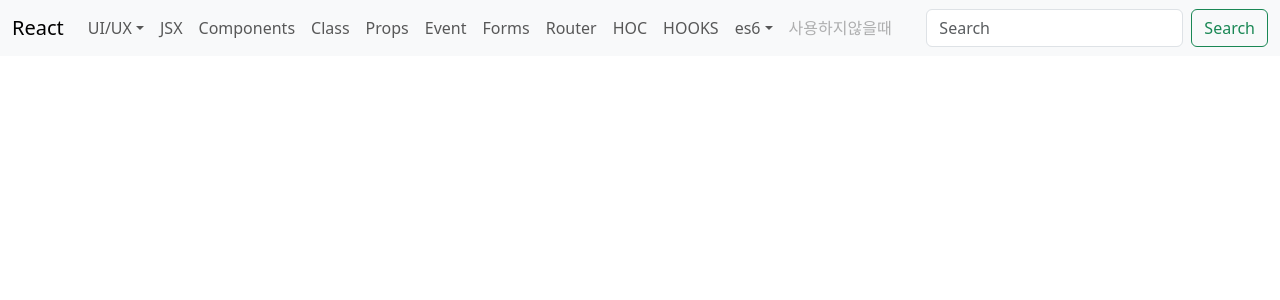
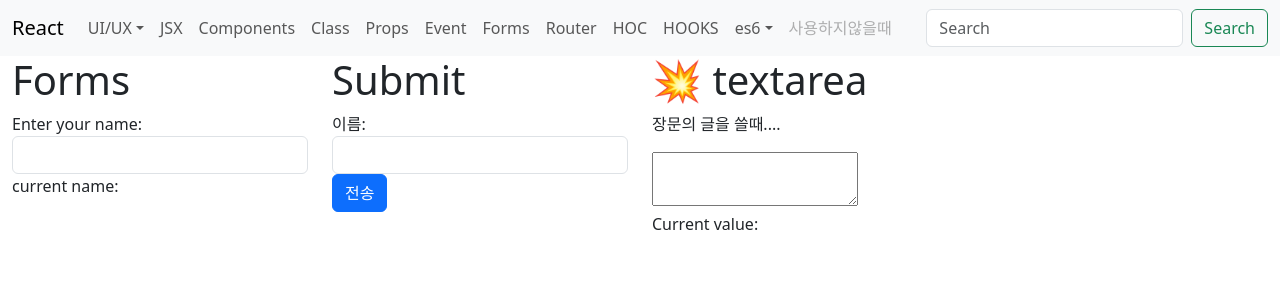
Before and after one commit to rahyekim/react_green, a React (Vite) app in the folder 2_javascript/: page /forms in a window 1280 px wide. Shown: the top 300 px of the page. Built offline with nearby package versions, Linux system fonts and the light colour scheme.

Commit message:
onSubmit 엔터

```diff
--- a/2_javascript/src/include/Header.jsx
+++ b/2_javascript/src/include/Header.jsx
@@ -34,14 +34,14 @@ const Header = ( ) => {
 
 
                 <Nav.Link href="/jsx">JSX</Nav.Link>
-                <Nav.Link href="">Components</Nav.Link>
-                <Nav.Link href="">Class</Nav.Link>
-                <Nav.Link href="">Props</Nav.Link>
-                <Nav.Link href="">Event</Nav.Link>
-                <Nav.Link href="">Forms</Nav.Link>
-                <Nav.Link href="">Router</Nav.Link>
-                <Nav.Link href="">HOC</Nav.Link>
-                <Nav.Link href="">HOOKS</Nav.Link>
+                <Nav.Link href="/components">Components</Nav.Link>
+                <Nav.Link href="/class">Class</Nav.Link>
+                <Nav.Link href="/props">Props</Nav.Link>
+                <Nav.Link href="/event">Event</Nav.Link>
+                <Nav.Link href="/forms">Forms</Nav.Link>
+                <Nav.Link href="/router">Router</Nav.Link>
+                <Nav.Link href="/hoc">HOC</Nav.Link>
+                <Nav.Link href="/hooks">HOOKS</Nav.Link>
 
                 <NavDropdown
                     title="es6"
--- a/2_javascript/src/main.jsx
+++ b/2_javascript/src/main.jsx
@@ -29,8 +29,10 @@ import GridWeb from './sub/GridWeb';
 import GridTest from './sub/GridTest';
 import Intro from './sub/jquery/Intro';
 import Jsx from './sub/react/Jsx';
-
-
+import Class from './sub/react/Class';
+import Props from './sub/react/Props';
+import Event from './sub/react/Event';
+import Forms from './sub/react/Forms';
 function App() {
 
 
@@ -62,6 +64,10 @@ function App() {
 
         <Route path='/intro' element={<Intro/>}></Route>
         <Route path='/jsx' element={<Jsx/>}></Route>
+        <Route path='/class' element={<Class/>}></Route>
+        <Route path='/props' element={<Props/>}></Route>
+        <Route path='/event' element={<Event/>}></Route>
+        <Route path='/forms' element={<Forms/>}></Route>
 
 
 
--- a/2_javascript/src/sub/date/MyDate.jsx
+++ b/2_javascript/src/sub/date/MyDate.jsx
@@ -8,12 +8,16 @@ const MyDate = ()=> {  //예약어는 변수명으로 사용할수 없음 const
 
     useEffect(()=> { //1초마다 시간 바뀜 구현
         const timer = setInterval(()=> {setNow(new Date());}, 1000)
+
         //⭐ 1초(1000ms)마다 현재 시간 객체를 새로 만들어서 변수에 쏙 집어넣음
         //컴포넌트가 사라질때 타이머정리 => 메모리 누수 방지
         // ⭐화면에서 시계가 사라질 때 타이머를 확실하게 청소(Clean-up)해 줌!
+
         return () => clearInterval(timer);  //📜return(유언장)
         console.log("처음 한번만 실행")
-    }, []); // 🚨 [] ⭐처음 켜질 때 딱 한 번만 타이머가 세팅
+    }, []);
+
+     // 🚨 [] ⭐처음 켜질 때 딱 한 번만 타이머가 세팅
     // ,[count] => count값이 바뀔때마다 다시 그려줌...
     // 최악의상황 []빼먹었을때 ;1초마다 시간이 바뀔 때마다(리렌더링) 타이머가 매번 새로 계속 만들어져서
     //  타이머가 수천 개로 증식 -브라우저터짐
@@ -28,11 +32,13 @@ const MyDate = ()=> {  //예약어는 변수명으로 사용할수 없음 const
         const hours= String(date.getHours()).padStart(2, '0')
         const minutes= String(date.getMinutes()).padStart(2, '0')
         const seconds=String(date.getSeconds()).padStart(2, '0')
+        const days = ['일', '월', '화', '수', '목', '금', '토'];
+        const dayOfWeek = days[date.getDay()]
 
-        return `${year}년 ${month} 월 ${day}일 ${hours}: ${minutes}: ${seconds}`;
+        return `${year}년 ${month} 월 ${day}일 ${dayOfWeek}요일 ${hours}: ${minutes}: ${seconds}`;
+       };
+        //getDay() ⚠️=> “요일 숫자” (0~6 일요일~토요일)
 
-        //getDay() ⚠️=> “요일 숫자” (0~6 일요일~토요일)
-    };
 
 
     //날짜 계산 함수 (ex 일주일뒤)
--- /dev/null
+++ b/2_javascript/src/sub/react/Class.jsx
@@ -0,0 +1,53 @@
+import React from 'react';
+/*
+
+생명주기 lifecycle 프로젝트의 생성 소멸 수정 삭제
+리액트가 초기에 나왔을 때 유일하게 실행하던 방법이 🤯 클래스형 컴포넌트
+쓰는 방법이 아주 복잡...
+컴포넌트 디드 마운트 컴포넌트 업데이트 등등...으악...
+ -> hook 후크의 초기모델...시조새... => 남아있긴함...
+ 그래서 ⚙️ 함수형 컴포넌트 개발...후크짱...
+
+*/
+
+class Class extends React.Component{
+
+    //생성자...
+    constructor () {
+        super()
+        this.state = { color : "blue"}
+    }
+
+    render(){
+        return (
+            <>
+            <h1>iam a {this.state.color} Car! </h1>
+            <h1>🤯클래스형 컴포넌트와 함수형 컴포넌트 중에 어떤 것이 좋나요?</h1>
+            <p>
+                (1) ⚙️함수형 컴포넌트가 압도적으로 좋다..
+                이유는... 클래스형 컴포넌트는 자바스크립트의 클래스의 문법을 따르기 때문에 불편
+                constructor, render() 그리고
+                개발자들을 자주 괴롭히는 this 와 바인딩 같은 보일러플레이트🤯 (반복적인 기본코드)
+                반면에, ⚙️ 함수형 은 직관적인 자바스크립트 함수 그자체 여서 코드가 훨씬 짧고 가독성 좋음
+                (2) 공식팀의 강력 권장
+                React16.8 버젼에서 React Hooks (useState, useEffectm ) 등
+                도입된 이후에 리액트에 공식문서와 튜토리얼은 모두함수형 컴포넌트를 기준으로 개편
+                (3) 커스텀 훅💯을 통한 로직 재사용
+                (4) 생명주기 관리 (lifecycle)의 응집도
+                클래스형에서는 하나의 묶음이어야 할 로직 [ eventlistner의 등록과 해제 ]
+                //componentDidMount 처음나타날때 - componentWillmount 사라질때//
+                  👉 함수형에서는 useEffect 훅 안에서 로직을 한곳에 모아 관리 할 수있기때문에.. 버그발생확률 줄고,
+                유지보수가 편하다.
+
+                👀 클래스형 컴포넌트 안쓰나용?
+                레거시 과거 코드 유지보수.. 읽을 줄 알아야함...
+
+                💥에러 바운더리 : 아직 클래스형에서 대체 되징 않음... 요거 알아야해...
+                결론은 함수형 컴포넌트와 리액트 후크 조합을 깊게 봐야 한다
+            </p>
+            </>
+        )
+    }
+}
+
+export default Class;
--- /dev/null
+++ b/2_javascript/src/sub/react/Event.jsx
@@ -0,0 +1,54 @@
+import React , {useState, useEffect} from "react";
+
+const Event = () => {
+
+    const shoot = () => {
+        alert('great shot!')
+    }
+
+    const [userId, setUserID] = useState("");
+    const [isHovered, setIsHovered] = useState(false);
+
+    //onsubmit 이벤트 핸들러
+
+    const handleSubmit = (e)=>{
+        e.preventDefault(); //⭐️⭐️ 브라우저 자동 새로고침 방지..꼭쎼트로
+                         //요즘은 리액트가 직접처리 ⭕fetch, axios로 직접 API 호출⭕
+
+        alert(`제출된아이디: ${userId}`)
+    }
+
+    const handleKeyDown = (e) => {
+        if(e.key === 'Enter'){
+            console.log("Enter키가 눌렸습니다")
+        }
+    }
+
+    return(
+        <>
+        <form onSubmit={handleSubmit}>
+        <input type="text" value={userId} onChange={e => setUserID(e.target.value)}
+            onKeyDown={handleKeyDown} placeholder="아이디 입력하세요" />
+        </form>
+
+        <button onClick={shoot}>Take the shoot</button>
+
+        <h1>🔥 리액트에서 잘 사용하는 이벤트 🔥</h1>
+
+        <p> 🌟🌟🌟
+            (1) onClick : 마우스 클릭
+            (2) onChange : 값 변경  👉사용자가 입력창에 글자를 치거나 체크박스를 누를때 마다 실시간으로 발생
+            (3) onSubmit : 폼 제출  👉 태그안에서 사용자가 제출submit 버튼을 누르거나 ✨enter키를 쳤을때 발생
+            (4) onKeyDown : 키보드 입력 👉 사용자가 키보드를 눌렀을때 발생
+            (5) onKeyUp : 누르고 뗄 때
+            (6) onMouseEnter & onMouseLeave : 마우스 호버 👉 :hover
+        </p>
+
+
+
+        </>
+
+    )
+};
+
+export default Event;
--- /dev/null
+++ b/2_javascript/src/sub/react/Forms.jsx
@@ -0,0 +1,69 @@
+
+import { useState } from "react";
+import { Container,Col, Row, Button, Form} from "react-bootstrap";
+
+const Forms = () => {
+
+    const [name, setName] = useState("");
+
+    function handleChange(e){
+        setName(e.target.value);
+    }
+
+
+    //엔터치면 팝업창으로 이름전송
+    const [uname, setUname] = useState("");
+
+    function inputChange(e){
+        setUname(e.target.value)
+    }
+
+    function formSubmit(e){
+        e.preventDefault();
+        alert(uname)
+    }
+
+    //textarea
+    const [mytxt, setMytxt] =useState("");
+
+    function handleTxt(e){
+       setMytxt( e.target.value);
+    }
+
+    return(
+        <>
+        <Container fluid>
+            <Row>
+                <Col md={3}>
+                    <h1>Forms</h1>
+                    <form action="">  {/**????? */}
+                        <label htmlFor="">Enter your name:</label>
+                        <Form.Control value={name} onChange={handleChange}/>
+                        <p>current name: {name}</p>
+                    </form>
+                </Col>
+                <Col md={3}>
+                    <h1>Submit</h1>
+                    <form onSubmit={formSubmit}>
+                        <label htmlFor=""> 이름:</label>
+                        <Form.Control value={uname} onChange={inputChange}/>
+                        <Button type="submit">전송</Button>
+                    </form>
+                </Col>
+                <Col md={3}>
+                <form action="">
+                    <h1> 💥 textarea </h1>
+                    <p>장문의 글을 쓸때....</p>
+                    <textarea name="" id="" value={mytxt} onChange={handleTxt}/>
+                    <p>Current value: {mytxt}</p>
+                </form>
+                </Col>
+
+            </Row>
+        </Container>
+
+        </>
+    )
+};
+
+export default Forms;
--- /dev/null
+++ b/2_javascript/src/sub/react/Props.jsx
@@ -0,0 +1,67 @@
+
+
+/*
+//🌿👶 자식 컴포넌트
+const ProfileCard = ({userInfo, isActive, onToggleStatus, rightSlot, children})=> {
+
+    return(
+        <>
+
+        <div style={{
+            border: `2px solid ${isActive? "blue" : "pink"}`,
+            padding: "20px",
+            borderRadius: "10px",
+            margin: "10px 0",
+            opacity: isActive ? 1 : 0.6
+            }}></div>
+        <div style={{
+            display:"flex"
+
+
+        }}></div>
+
+        </>
+    )
+}
+*/
+
+
+
+
+
+
+
+function Car(props) {  //자동차 컴포넌트
+
+    return(
+        <>
+        <h2>i am a {props.brand} </h2>
+        </>
+    )
+}
+
+
+
+const Props = () => {
+
+    return (
+
+        <>
+       <h1>✨ properties ▶️ props</h1>
+       <p>
+        (1) props는 속성을 나타냅니다
+        (2) react 컴포넌트에 전달되는 인자
+        (3) 여러 속성을 전달
+        (4) 🌳 부모(상급자)👨‍👩‍👧 가  🌿자식(하급자)👶에게 업무 지시서와 재료를 내려줌
+
+       </p>
+
+        <p>
+            <h3>내 차고에는 무슨 차?</h3>
+            <Car brand="벤츠"/>
+        </p>
+        </>
+    )
+};
+
+export default Props;
```
